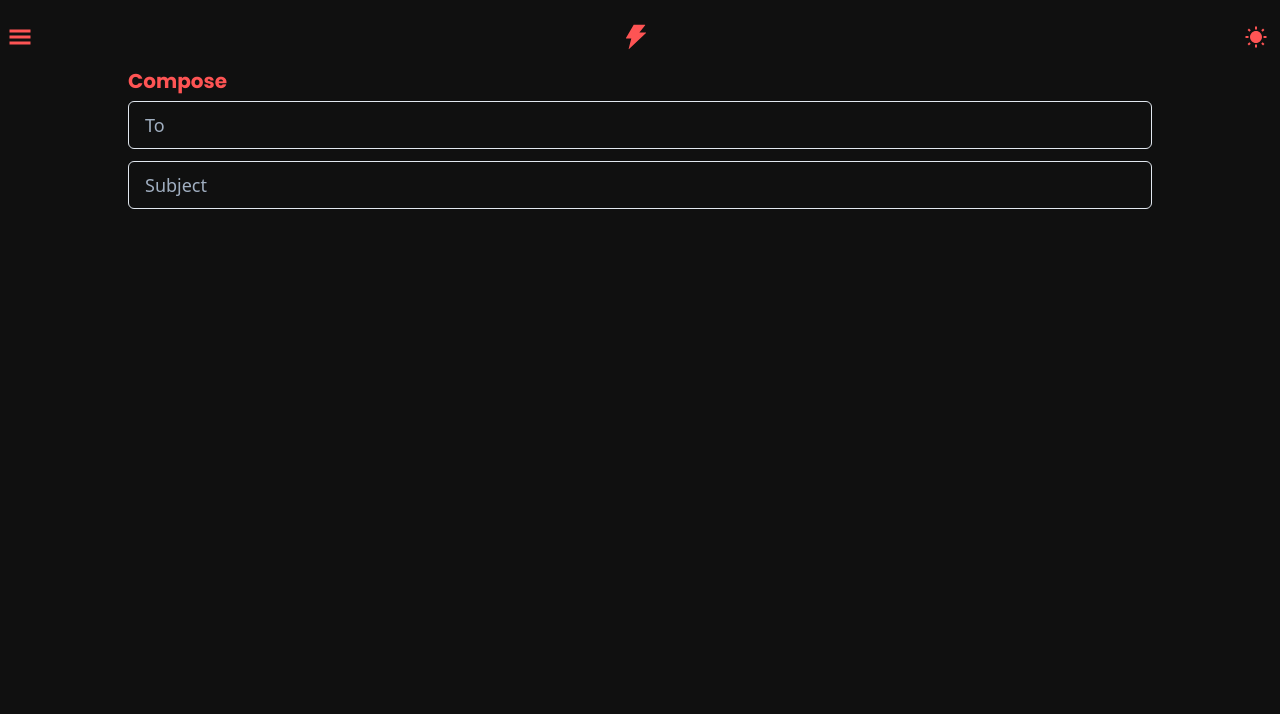
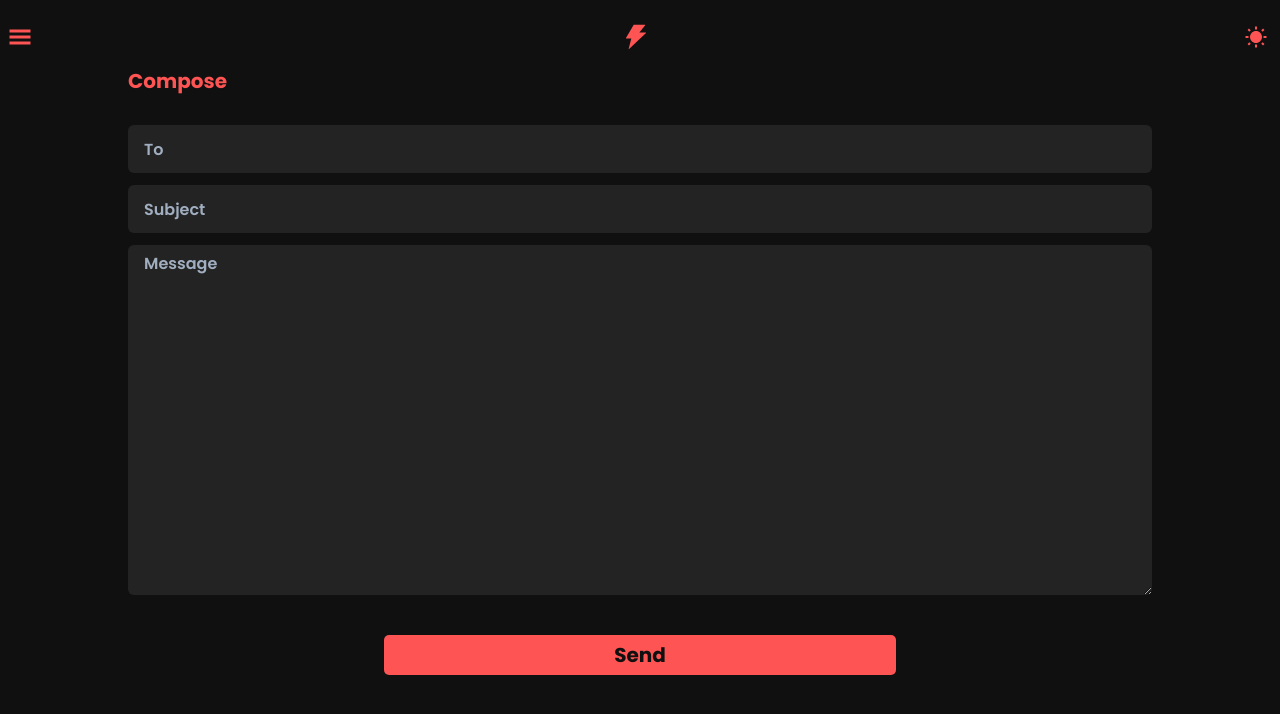
Before and after one commit to MichaelDepp/bmail, a Next.js app: page /compose in a window 1280 px wide. Shown: the top 714 px of the page. Built offline with nearby package versions, Linux system fonts and the light colour scheme.

Commit message:
form done

```diff
--- a/pages/compose.js
+++ b/pages/compose.js
@@ -11,6 +11,7 @@ import {
   Container,
   Flex,
   Input,
+  Textarea,
 } from "@chakra-ui/react";
 import Layout from "../components/Layout";
 import EmailBox from "../components/EmailBox";
@@ -20,9 +21,120 @@ function Compose() {
   const { colorMode, toggleColorMode } = useColorMode();
 
   const bg = useColorModeValue("#101010", "#F8F8F8");
-  const color = useColorModeValue("#F8F8F8", "#101010");
+  const color = useColorModeValue("#101010", "#F8F8F8");
   const btn = "#FE5454";
   const sbtn = useColorModeValue("#F8F8F8", "#101010");
+  const cbox = useColorModeValue(
+    "rgba(64, 64, 64, 0.4)",
+    "rgba(210, 210, 210, 0.4)"
+  );
+  const field = useColorModeValue(
+    "rgba(210, 210, 210, 0.8)",
+    "rgba(64, 64, 64, 0.8)"
+  );
+
+  const darkField = (
+    <>
+      <Input
+        placeholder="To"
+        border="none"
+        size="lg"
+        background={cbox}
+        fontFamily={"Poppins"}
+        fontWeight={"semi"}
+        fontSize={"md"}
+        textColor={sbtn}
+        _placeholder={{
+          fontFamily: "Poppins",
+          fontWeight: "semi",
+          fontSize: "md",
+        }}
+      />
+      <Input
+        placeholder="Subject"
+        border="none"
+        size="lg"
+        background={cbox}
+        fontFamily={"Poppins"}
+        fontWeight={"semi"}
+        fontSize={"md"}
+        _placeholder={{
+          fontFamily: "Poppins",
+          fontWeight: "semi",
+          fontSize: "md",
+        }}
+      />
+
+      <Textarea
+        placeholder="Message"
+        height={"350px"}
+        border="none"
+        size="lg"
+        background={cbox}
+        fontFamily={"Poppins"}
+        fontWeight={"semi"}
+        fontSize={"md"}
+        _placeholder={{
+          fontFamily: "Poppins",
+          fontWeight: "semi",
+          fontSize: "md",
+        }}
+      />
+    </>
+  );
+
+  const lightField = (
+    <>
+      <Input
+        placeholder="To"
+        border="none"
+        size="lg"
+        background={cbox}
+        fontFamily={"Poppins"}
+        fontWeight={"semi"}
+        fontSize={"md"}
+        textColor={sbtn}
+        _placeholder={{
+          fontFamily: "Poppins",
+          fontWeight: "semi",
+          fontSize: "md",
+          color: "rgba(64, 64, 64, 0.8)",
+        }}
+      />
+      <Input
+        placeholder="Subject"
+        border="none"
+        size="lg"
+        background={cbox}
+        fontFamily={"Poppins"}
+        fontWeight={"semi"}
+        fontSize={"md"}
+        _placeholder={{
+          fontFamily: "Poppins",
+          fontWeight: "semi",
+          fontSize: "md",
+          color: "rgba(64, 64, 64, 0.8)",
+        }}
+      />
+      <Textarea
+        placeholder="Message"
+        height={"350px"}
+        border="none"
+        size="lg"
+        background={cbox}
+        fontFamily={"Poppins"}
+        fontWeight={"semi"}
+        fontSize={"md"}
+        _placeholder={{
+          fontFamily: "Poppins",
+          fontWeight: "semi",
+          fontSize: "md",
+          color: "rgba(64, 64, 64, 0.8)",
+        }}
+      />
+    </>
+  );
+
   return (
     <Layout>
       <Box display={"block"}>
@@ -36,12 +148,35 @@ function Compose() {
             Compose
           </Heading>
         </Box>
-        <Box>
+        <Box mt={8}>
           <Stack spacing={3}>
-            <Input placeholder="To" size="lg" />
-            <Input placeholder="Subject" size="lg" />
+            {colorMode === "light" ? darkField : lightField}
           </Stack>
         </Box>
+        <Center mt={10}>
+          <Button
+            w={"50%"}
+            size="md"
+            borderRadius={5}
+            fontWeight="bold"
+            fontFamily={"Poppins"}
+            fontSize={"xl"}
+            bg={btn}
+            color={color}
+            _hover={{ bg: "#f76565" }}
+            _active={{
+              bg: { btn },
+              transform: "scale(0.98)",
+            }}
+            _focus={{
+              boxShadow:
+                "0 0 1px 2px rgba(88, 144, 255, .75), 0 1px 1px rgba(0, 0, 0, .15)",
+            }}
+            type="submit"
+          >
+            Send
+          </Button>
+        </Center>
       </Box>
     </Layout>
   );
```
